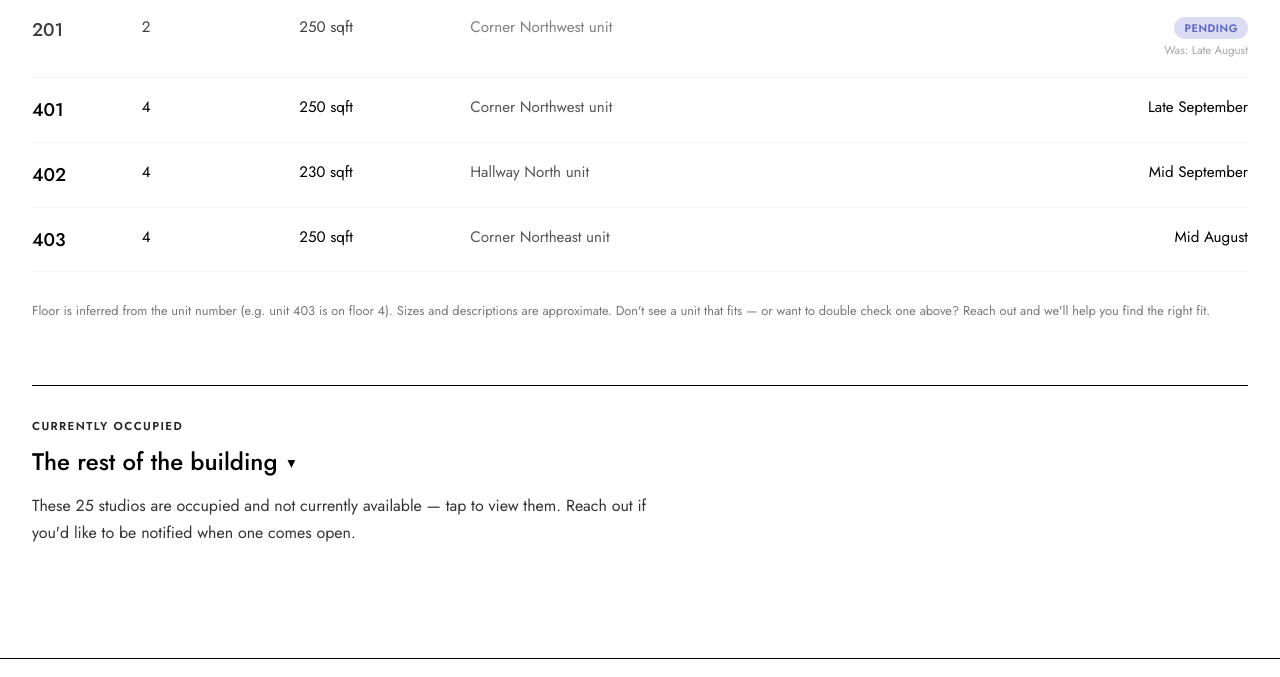
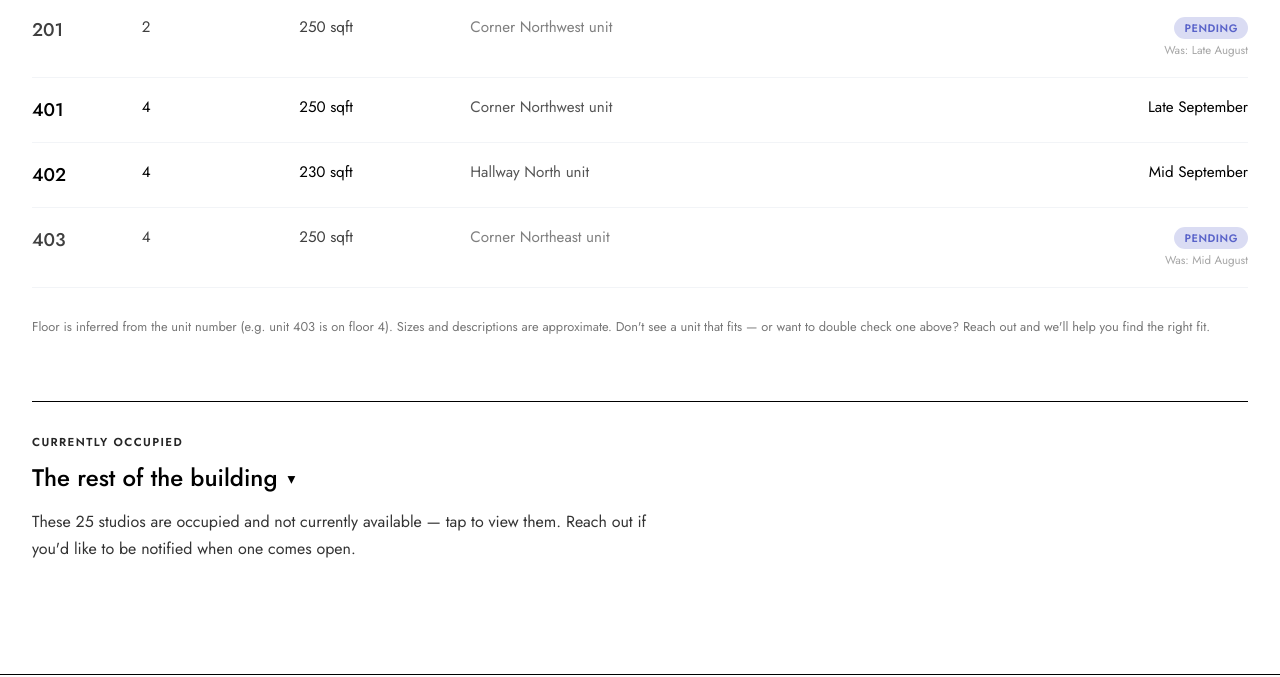
Before and after one commit to danielluzhu/blueocean, a website: page units.html in a window 1280 px wide. Shown: the part 1468-2145 px from the top of the page. Drawn offline with Linux system fonts and the light colour scheme.

Commit message:
Mark unit 403 as pending

```diff
--- a/units.html
+++ b/units.html
@@ -328,12 +328,12 @@
           <td data-label="Description" class="unit-desc">Hallway North unit</td>
           <td data-label="Available" class="unit-avail">Mid September</td>
         </tr>
-        <tr>
+        <tr class="is-pending">
           <td data-label="Unit" class="unit-num">403</td>
           <td data-label="Floor">4</td>
           <td data-label="Size">250 sqft</td>
           <td data-label="Description" class="unit-desc">Corner Northeast unit</td>
-          <td data-label="Available" class="unit-avail">Mid August</td>
+          <td data-label="Available" class="unit-avail"><span class="avail-cell"><span class="status-badge">Pending</span><span class="was-date">Was: Mid August</span></span></td>
         </tr>
       </tbody>
     </table>
```
